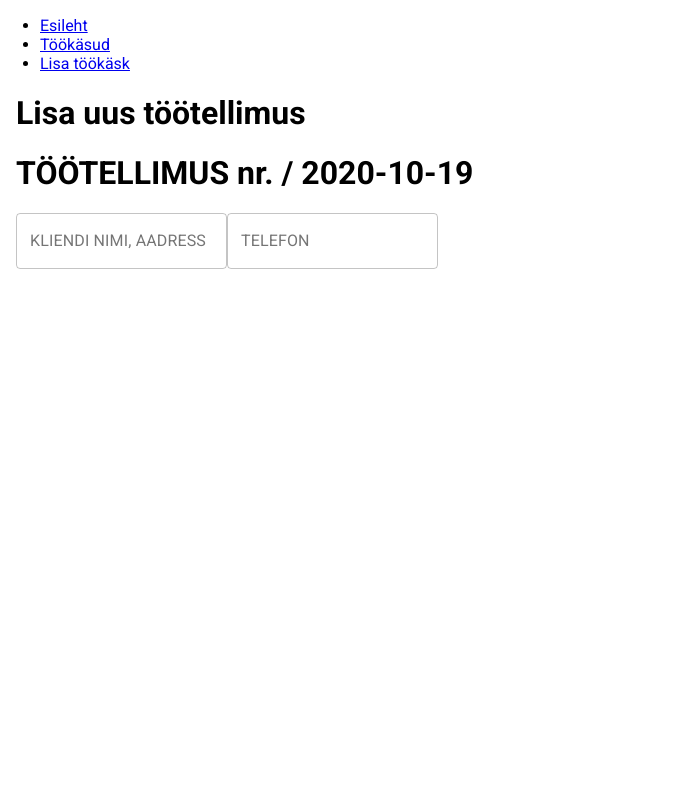
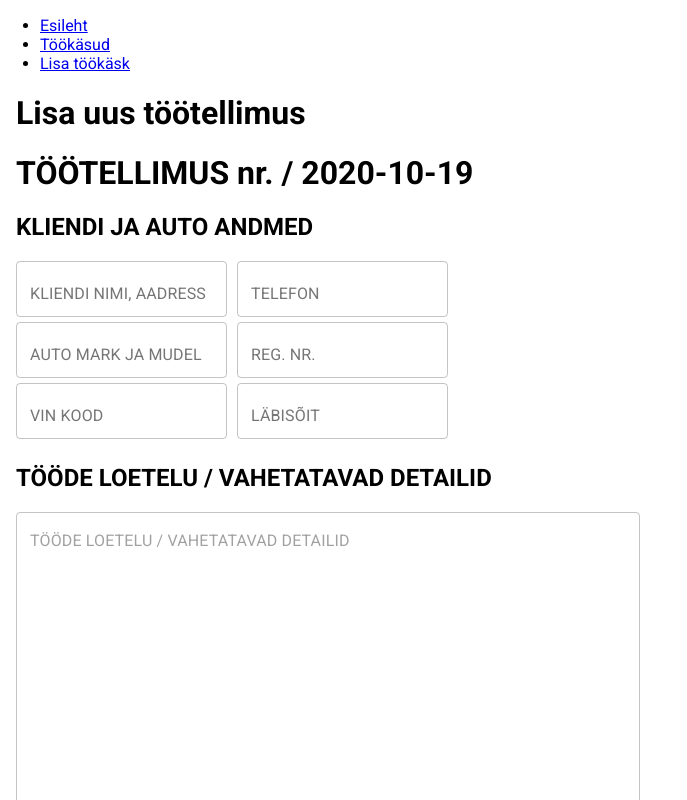
Before and after one commit to GrmnMrg/rehviproff-webapp-frontend, a React (Create React App) app: page /add-workorder in a window 1280 px wide. Shown: the top 800 px of the page, without its empty margins (0-687 px from the left). Built offline with nearby package versions, Linux system fonts and the light colour scheme; no server answers.

Commit message:
Add fields and state mapping

```diff
--- a/package.json
+++ b/package.json
@@ -5,18 +5,14 @@
   "homepage": "./",
   "dependencies": {
     "@material-ui/core": "^4.11.0",
-    "bootstrap": "^4.5.3",
     "mobx": "^5.15.4",
     "mobx-react": "^6.2.2",
     "moment": "^2.29.1",
     "react": "^16.13.1",
-    "react-bootstrap": "^1.3.0",
     "react-dom": "^16.13.1",
-    "react-floating-label-input": "^4.3.0",
     "react-router-dom": "^5.2.0",
     "react-scripts": "^3.4.3",
-    "react-to-pdf": "0.0.13",
-    "styled-components": "^5.2.0"
+    "react-to-pdf": "0.0.13"
   },
   "scripts": {
     "start": "react-scripts start",
--- a/src/App.css
+++ b/src/App.css
@@ -8,6 +8,31 @@ body {
 
 .workorder, .add-workorder {
     margin: 1em;
+}
+
+.client-and-car-details .MuiInputLabel-formControl {
+    margin-top: 5px;
+}
+
+.client-and-car-details .MuiInputBase-formControl {
+    margin-right: 10px;
+    margin-bottom: 5px;
+}
+
+.faults-and-remarks {
+    width: 50%
+}
+
+.work-description {
+    width: 50%
+}
+
+.required_parties {
+    width: 50%
+}
+
+.required_parties .MuiTextField-root {
+    margin-left: 10px
 }
 
 .form-group {
@@ -21,6 +46,10 @@ body {
     padding: 7px 0 0 13px;
     transition: all 200ms;
     opacity: 0.5;
+}
+
+.consent__paragraph p {
+    width: 50%
 }
 
 .form-control:focus + .form-control-placeholder,
--- /dev/null
+++ b/src/components/AddWorkOrderForm.js
@@ -0,0 +1,173 @@
+import React from "react";
+import TextField from "@material-ui/core/TextField";
+
+class AddWorkOrderForm extends React.Component {
+
+    constructor(props) {
+        super(props);
+        this.state = {
+            id: '',
+            date: '',
+            client_name_and_address: "",
+            client_phone: "",
+            car_mark_and_model: "",
+            car_reg_nr: "",
+            car_vin_code: "",
+            car_mileage: "",
+            list_of_works: '',
+            replaceable_parts: '',
+            faults_and_remarks: '',
+            required_parties_client_representative: "",
+            required_parties_work_receiver: "",
+            required_parties_work_performer: "",
+            consent: [
+                `Käesolevaga kinnitan, et olen tutvunud töid teostava ettevõtte remonditingimustega ja
+            tellinud eelpool kirjeldatud tööd.`,
+                `Olen andnud nende valdusesse eelpool mainitud eseme/esemed kontrolli/remondi teostamise
+            eesmärgil`,
+                `Luban vajadusel teostada proovisõitu.`
+            ]
+        }
+        this.handleChange = this.handleChange.bind(this);
+    }
+
+    handleChange(event) {
+        const target = event.target;
+        const propertyName = target.name;
+        const newValue = target.value;
+        this.setState({
+            [propertyName]: newValue
+        })
+    }
+
+    render() {
+        return (
+            <div className={"add-workorder-form"}>
+                <h1>{`TÖÖTELLIMUS nr. / ${this.getCurrentDate()}`}</h1>
+                <form>
+                    <div className={"client-and-car-details"}>
+                        <h2>KLIENDI JA AUTO ANDMED</h2>
+                        <div className={"client-details"}>
+                            <TextField
+                                label={"KLIENDI NIMI, AADRESS"}
+                                variant={"outlined"}
+                                name={"client_name_and_address"}
+                                value={this.state.client_name_and_address}
+                                onChange={this.handleChange}
+                            />
+                            <TextField
+                                label={"TELEFON"}
+                                variant={"outlined"}
+                                name={"client_phone"}
+                                value={this.state.client_phone}
+                                onChange={this.handleChange}
+                            />
+                        </div>
+                        <div className={"car_details--mark_model_reg_nr"}>
+                            <TextField
+                                label={"AUTO MARK JA MUDEL"}
+                                variant={"outlined"}
+                                name={"car_mark_and_model"}
+                                value={this.state.car_mark_and_model}
+                                onChange={this.handleChange}
+                            />
+                            <TextField
+                                label={"REG. NR."}
+                                variant={"outlined"}
+                                value={this.state.car_reg_nr}
+                                name={"car_reg_nr"}
+                                onChange={this.handleChange}
+                            />
+                        </div>
+                        <div className={"car_details--vin_mileage"}>
+                            <TextField
+                                label={"VIN KOOD"}
+                                variant={"outlined"}
+                                value={this.state.car_vin_code}
+                                name={"car_vin_code"}
+                                onChange={this.handleChange}
+                            />
+                            <TextField
+                                label={"LÄBISÕIT"}
+                                variant={"outlined"}
+                                value={this.state.car_mileage}
+                                name={"car_mileage"}
+                                onChange={this.handleChange}
+                            />
+                        </div>
+                    </div>
+                    <div className={"work-description"}>
+                        <h2>TÖÖDE LOETELU / VAHETATAVAD DETAILID</h2>
+                        <div className={"work-description__textarea"}>
+                            <TextField
+                                placeholder={"TÖÖDE LOETELU / VAHETATAVAD DETAILID"}
+                                variant={"outlined"}
+                                value={this.state.list_of_works}
+                                multiline
+                                name={"list_of_works"}
+                                onChange={this.handleChange}
+                                fullWidth
+                                rows={20}
+                            />
+                        </div>
+                    </div>
+                    <div className={"faults-and-remarks"}>
+                        <h2>LEITUD VEAD / MÄRKUSED</h2>
+                        <div className={"faults-and-remarks__textarea"}>
+                            <TextField
+                                placeholder={"LEITUD VEAD / MÄRKUSED"}
+                                variant={"outlined"}
+                                value={this.state.faults_and_remarks}
+                                multiline
+                                name={"faults_and_remarks"}
+                                onChange={this.handleChange}
+                                fullWidth
+                                rows={20}
+                            />
+                        </div>
+                    </div>
+                    <div className={"consent"}>
+                        <h2>KLIENDI NÕUSOLEK</h2>
+                        <div className={"consent__paragraph"}>
+                            <p>{this.state.consent}</p>
+                        </div>
+                    </div>
+                    <div className={"required_parties"}>
+                        <h2>TELLIMUSEGA SEOTUD ISIKUD</h2>
+                        <div className={"required_parties__textfields"}>
+                            <TextField
+                                label={"KLIENDI ESINDAJA"}
+                                variant={"outlined"}
+                                name={"client_representative"}
+                                value={this.state.client_representative}
+                                onChange={this.handleChange}
+                            />
+                            <TextField
+                                label={"TÖÖ VASTUVÕTJA"}
+                                variant={"outlined"}
+                                name={"work_receiver"}
+                                value={this.state.work_receiver}
+                                onChange={this.handleChange}
+                            />
+                            <TextField
+                                label={"TÖÖ TEOSTAJA"}
+                                variant={"outlined"}
+                                name={"work_performer"}
+                                value={this.state.work_performer}
+                                onChange={this.handleChange}
+                            />
+                        </div>
+                    </div>
+                </form>
+
+            </div>
+        );
+    }
+
+    getCurrentDate() {
+        const rawCurrentDate = new Date();
+        return rawCurrentDate.toISOString().slice(0, 10);
+    }
+}
+
+export default AddWorkOrderForm;
--- a/src/pages/AddWorkOrderPage.js
+++ b/src/pages/AddWorkOrderPage.js
@@ -1,5 +1,5 @@
 import React from 'react';
-import TextField from "@material-ui/core/TextField";
+import AddWorkOrderForm from "../components/AddWorkOrderForm";
 
 const AddWorkOrderPage = () => (
     <>
@@ -7,27 +7,9 @@ const AddWorkOrderPage = () => (
             <div className={"add-workorder-heading"}>
                 <h1>Lisa uus töötellimus</h1>
             </div>
-            <div className={"add-workorder-content"}>
-                <h1>{`TÖÖTELLIMUS nr. / ${getCurrentDate()}`}</h1>
-                <form>
-                    <TextField
-                        label={"KLIENDI NIMI, AADRESS"}
-                        variant={"outlined"}
-                    />
-                    <TextField
-                        label={"TELEFON"}
-                        variant={"outlined"}
-                    />
-                </form>
-
-            </div>
+            <AddWorkOrderForm/>
         </div>
     </>
 );
 
-function getCurrentDate() {
-    const rawCurrentDate = new Date();
-    return rawCurrentDate.toISOString().slice(0, 10);
-}
-
 export default AddWorkOrderPage;
--- a/src/pages/WorkOrderPage.js
+++ b/src/pages/WorkOrderPage.js
@@ -1,26 +1,11 @@
 import React from 'react';
 import workorderContent from "./workorder-content";
 import Pdf from 'react-to-pdf';
-import Table from "@material-ui/core/Table";
-import TableHead from "@material-ui/core/TableHead";
-import TableContainer from "@material-ui/core/TableContainer";
-import Paper from "@material-ui/core/Paper";
-import TableBody from "@material-ui/core/TableBody";
-import {TableRow} from "@material-ui/core";
-import TableCell from "@material-ui/core/TableCell";
-import makeStyles from "@material-ui/core/styles/makeStyles";
 import TextField from "@material-ui/core/TextField";
 
 const ref = React.createRef();
 
-const useStyles = makeStyles({
-    table: {
-        width: '40%'
-    }
-});
-
 const WorkOrderPage = ({match}) => {
-    const classes = useStyles();
     const id = match.params.id;
     const workorder = workorderContent.find(workorder => workorder.id === parseInt(id));
 
```
Also changed, not shown: 1 other file (tests, documents, lock files or other folders).
